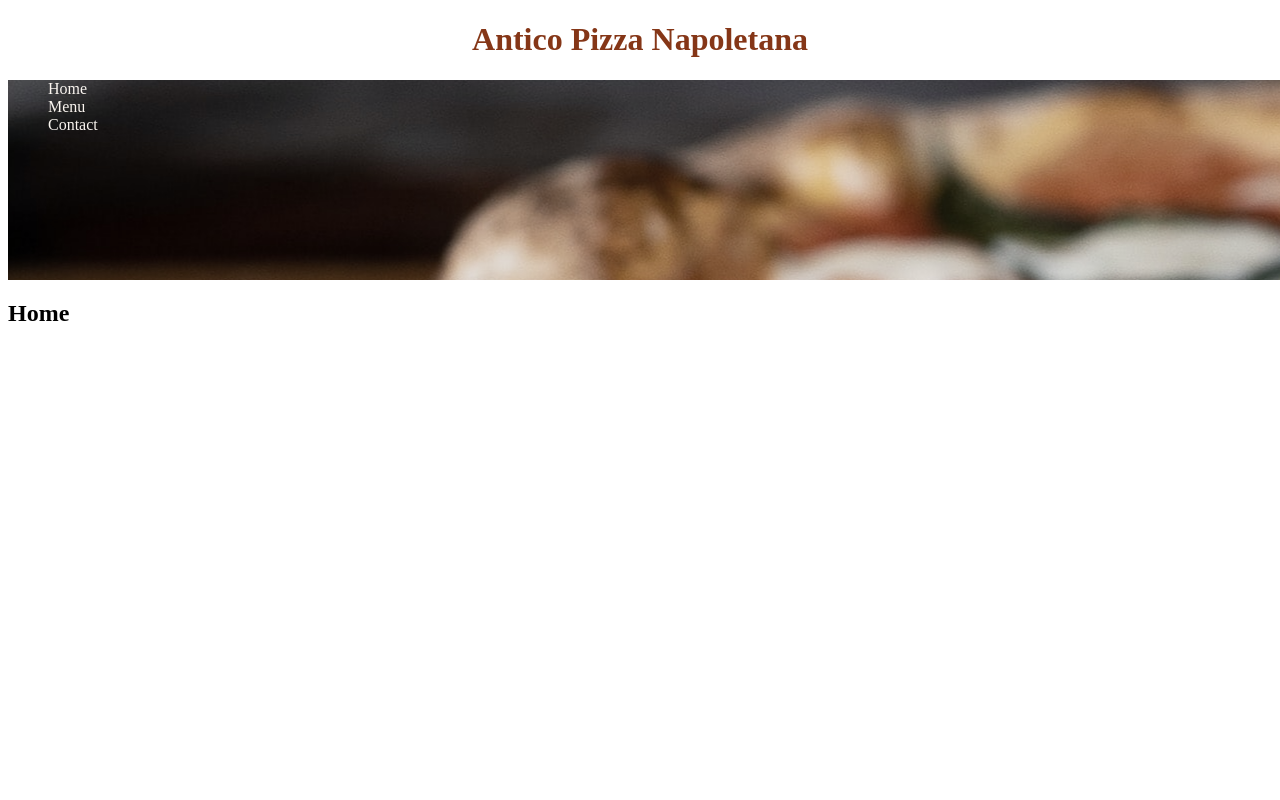
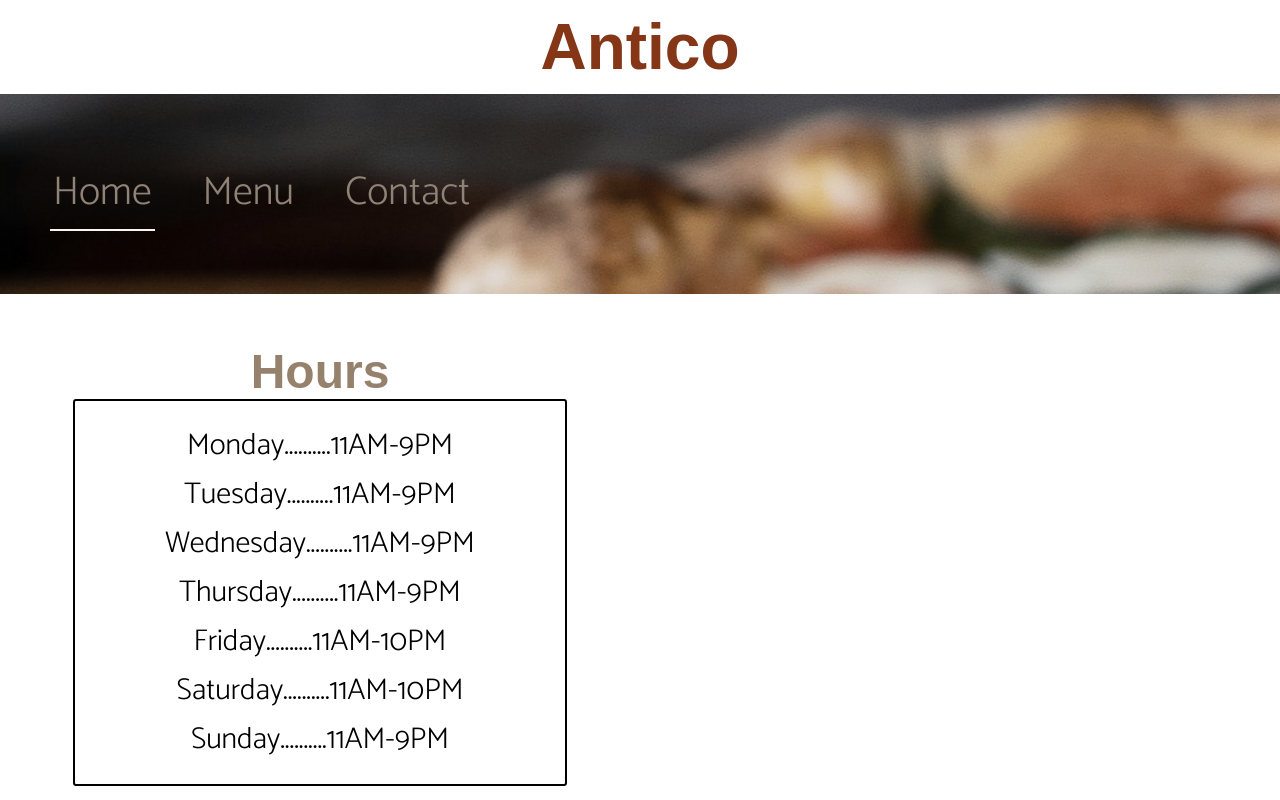
Before and after one commit to aaron-tetrick/restaurant-page, a website built with webpack: page dist/index.html in a window 1280 px wide. Built offline with nearby package versions, Linux system fonts and the light colour scheme; a web font is replaced by a local one.

Commit message:
Finish nav, begin styling home page

```diff
--- a/src/pageLoad.js
+++ b/src/pageLoad.js
@@ -7,30 +7,68 @@ const pageLoad = () => {
     const home = document.createElement('li');
     const menu = document.createElement('li');
     const contact = document.createElement('li');
+
+    const main = document.createElement('main');
+    const hours = document.createElement('div');
     const h2 = document.createElement('h2');
+    const hoursList = document.createElement('ul');
+    const mon = document.createElement('li');
+    const tue = document.createElement('li');
+    const wed = document.createElement('li');
+    const thu = document.createElement('li');
+    const fri = document.createElement('li');
+    const sat = document.createElement('li');
+    const sun = document.createElement('li');
 
 
 
-    title.innerText = "Antico Pizza Napoletana";
+    title.innerText = "Antico";
     title.classList.add("title");
 
 
     header.classList.add("header");
+    ul.classList.add("nav-ul");
+    home.classList.add("page");
+    hours.classList.add("hours");
+    hoursList.classList.add("hours-list");
+
 
     home.innerText = "Home";
     menu.innerText = "Menu";
     contact.innerText = "Contact";
+    h2.innerText = "Hours";
 
-    h2.innerText = "Home";
+    mon.innerText = "Monday..........11AM-9PM"
+    tue.innerText = "Tuesday..........11AM-9PM"
+    wed.innerText = "Wednesday..........11AM-9PM"
+    thu.innerText = "Thursday..........11AM-9PM"
+    fri.innerText = "Friday..........11AM-10PM"
+    sat.innerText = "Saturday..........11AM-10PM"
+    sun.innerText = "Sunday..........11AM-9PM"
 
 
     ul.appendChild(home);
     ul.appendChild(menu);
     ul.appendChild(contact);
     nav.appendChild(ul);
+
     content.appendChild(title);
     content.appendChild(header);
-    content.appendChild(h2);
+    content.appendChild(main);
+
+
+
+    main.appendChild(hours);
+    main.appendChild(hoursList)
+    hoursList.appendChild(mon);
+    hoursList.appendChild(tue);
+    hoursList.appendChild(wed);
+    hoursList.appendChild(thu);
+    hoursList.appendChild(fri);
+    hoursList.appendChild(sat);
+    hoursList.appendChild(sun);
+
+    hours.appendChild(h2);
     header.appendChild(nav);
 
 
--- a/style.css
+++ b/style.css
@@ -1,4 +1,7 @@
 * {
+    margin: 0;
+    padding: 0;
+    box-sizing: border-box;
 
 }
 
@@ -13,21 +16,85 @@
 
 header {
     background-image: url(./antico-bkgrd.jpg);
-    width: 100vw;
+    width: 100%;
     height: 25vh;
     filter: grayscale(40%);
     background-position: 20% 54%;
+    display: flex;
+    justify-content: flex-start;
+    align-items: center;
 }
 
 .title {
     color: var(--primary);
     text-align: center;
+    margin: 10px;
+    font-family: "Montserrat Subrayada", sans-serif;
+    font-size: 4rem;
 }
 
 nav {
-    color: var(--tertiary);
+    color: var(--secondary);
+    font-size: 2.5rem;
 }
 
-nav ul {
+.nav-ul {
     list-style: none;
+    margin-left: 50px;
+    gap: 45px;
+    display: flex;
+    justify-content: center;
+    align-items: flex-start;
 }
+
+nav ul li {
+    padding: 3px;
+    font-family: "Catamaran", sans-serif;
+}
+.page {
+    border-bottom: 2px solid var(--tertiary);
+}
+
+main {
+    display: flex;
+    flex-direction: column;
+    align-items: center;
+    width: 50vw;
+    margin-top: 50px;
+}
+
+.hours {
+    font-family: "Montserrat Subrayada", sans-serif;
+    font-size: 2rem;
+    color: var(--secondary);
+    display: flex;
+    margin-bottom: 0;
+}
+
+.hours-list {
+    list-style: none;
+    font-family: "Catamaran", sans-serif;
+    display: flex;
+    flex-direction: column;
+    justify-content: center;
+    align-items: center;
+    padding: 20px 90px;
+    border: 2px solid black;
+    border-radius: 3px;
+    margin-top: 0;
+
+}
+
+.hours-list li {
+    font-size: 30px;
+
+}
+
+/* PSUEDO ELEMENTS/CLASSES */
+nav ul li:hover {
+    transition: 0.15s;
+    cursor: pointer;
+    color: var(--tertiary);
+    border-bottom: 2px solid var(--tertiary);
+    filter: brightness(80%);
+}
```
Also changed, not shown: dist/index.html, dist/main.js, 1 other file.
